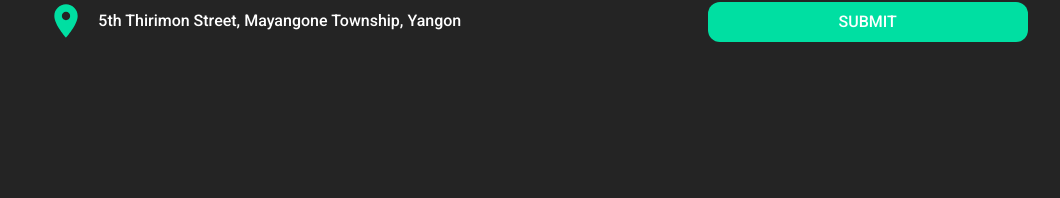
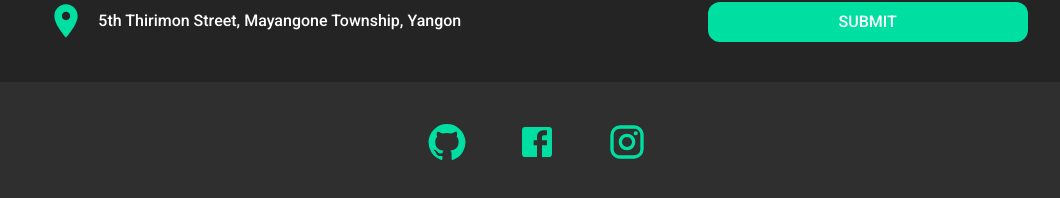
Before and after one commit to pyaephyohann/pyae-phyo-han, a React (Create React App) app: page /contact in a window 1280 px wide. Shown: the part 684-882 px from the top of the page, without its empty margins (103-1163 px from the left). Before the commit the page ends 800 px from the top, so only its background shows below. Built offline with nearby package versions, Linux system fonts and the light colour scheme.

Commit message:
feat: added social media accounts in Contact Page footer

```diff
--- a/src/components/Contact.tsx
+++ b/src/components/Contact.tsx
@@ -3,6 +3,9 @@ import Layout from "./Layout";
 import MailOutlineIcon from "@mui/icons-material/MailOutline";
 import LocalPhoneIcon from "@mui/icons-material/LocalPhone";
 import LocationOnIcon from "@mui/icons-material/LocationOn";
+import GitHubIcon from "@mui/icons-material/GitHub";
+import FacebookIcon from "@mui/icons-material/Facebook";
+import InstagramIcon from "@mui/icons-material/Instagram";
 
 const Contact = () => {
   return (
@@ -100,6 +103,19 @@ const Contact = () => {
           </div>
         </div>
       </div>
+      <div className="md:bg-secondary-200 md:p-10 p-5">
+        <div className="w-80 mx-auto flex justify-evenly">
+          <a href="https://github.com/pyaephyohann">
+            <GitHubIcon sx={{ fontSize: "2.5rem", color: "#00DFA2" }} />
+          </a>
+          <a href="https://www.facebook.com/profile.php?id=100048688099795">
+            <FacebookIcon sx={{ fontSize: "2.5rem", color: "#00DFA2" }} />
+          </a>
+          <a href="https://www.facebook.com/profile.php?id=100048688099795">
+            <InstagramIcon sx={{ fontSize: "2.5rem", color: "#00DFA2" }} />
+          </a>
+        </div>
+      </div>
     </Layout>
   );
 };
```
